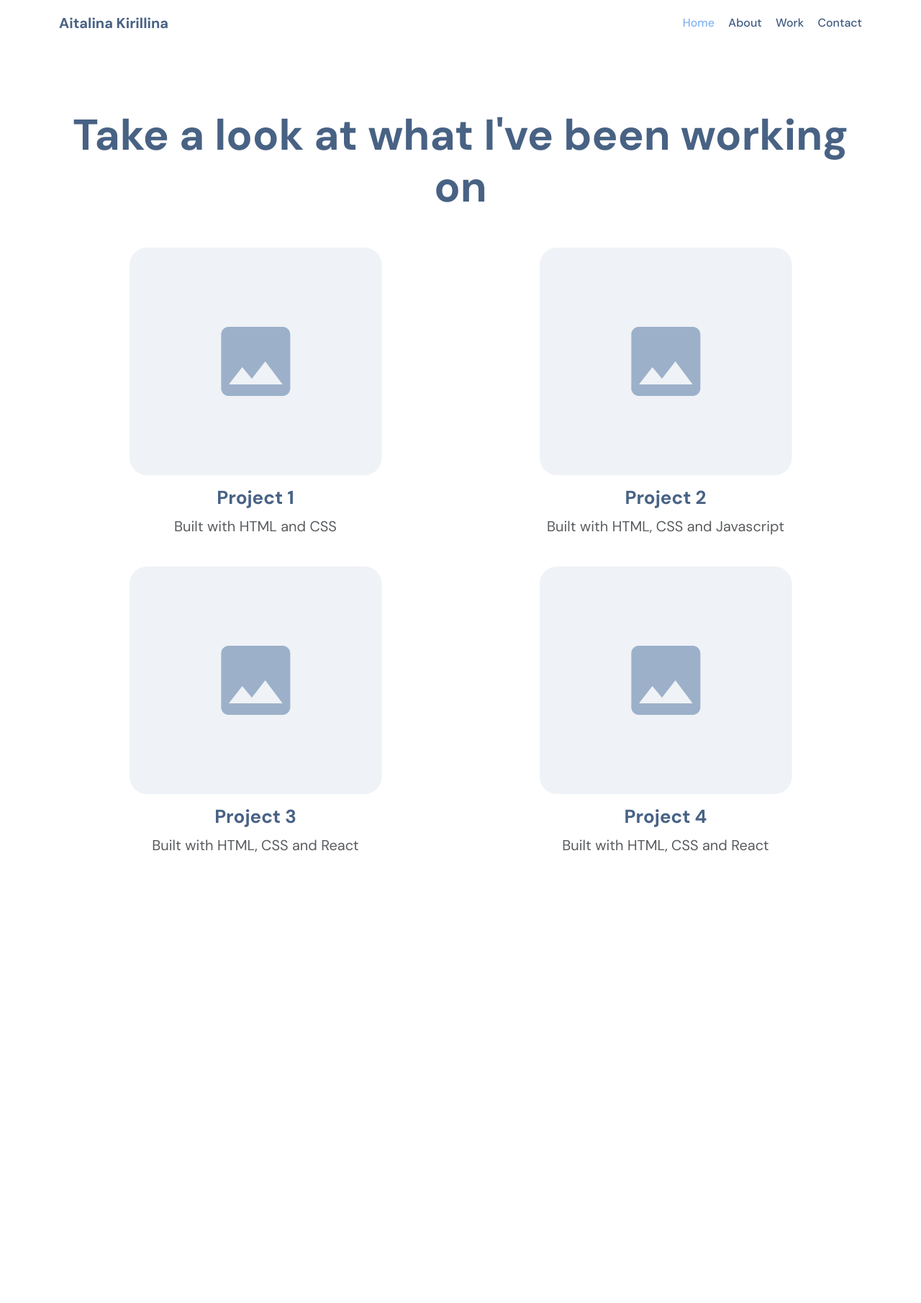
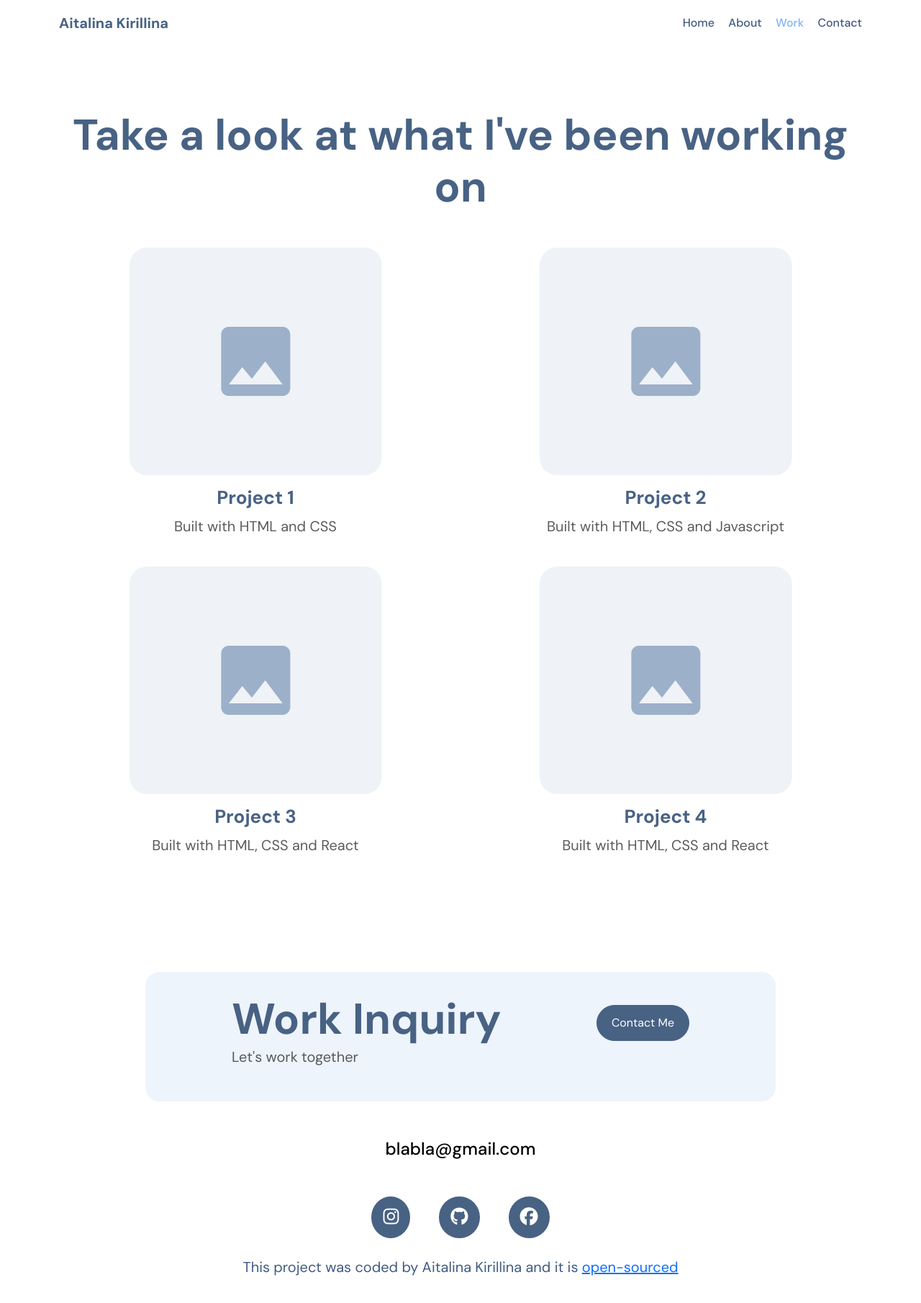
Before and after one commit to EyelidSilver/Portfolio-website-Aitalina-K, a plain HTML site: page work.html in a window 1280 px wide. Shown: the whole page at 72% size. Before the commit the page ends 1230 px from the top, so only its background shows below. Drawn offline with nearby package versions, Linux system fonts and the light colour scheme.

Commit message:
Made the website SEO friendly and fixed the navigation and links

```diff
--- a/styles/portfolio.css
+++ b/styles/portfolio.css
@@ -235,6 +235,10 @@ footer .social-links a:hover {
     margin: 0 auto;
     width: 190px;
   }
+
+  footer .contact-box {
+    margin: 20px;
+  }
 }
 
 @media (max-width: 600px) {
--- a/work.html
+++ b/work.html
@@ -3,7 +3,8 @@
   <head>
     <meta charset="utf-8" />
     <meta name="viewport" content="width=device-width, initial-scale=1" />
-    <title>Portfolio project</title>
+    <meta name="description" content="Check Aitalina's Work on this page">
+    <title>Aitalina K - Work</title>
     <link
       href="https://cdn.jsdelivr.net/npm/bootstrap@5.3.0-alpha2/dist/css/bootstrap.min.css"
       rel="stylesheet"
@@ -31,12 +32,14 @@
         >
 
         <ul>
+          <li>
+            <a href="/" title="Homapage">Home</a>
+          </li>
+          <li><a href="/about.html" title="About Aitalina">About</a></li>
           <li class="active">
-            <a href="/">Home</a>
+            <a href="/work.html" title="Aitalina's Work">Work</a>
           </li>
-          <li><a href="/about.html">About</a></li>
-          <li><a href="/work.html">Work</a></li>
-          <li><a href="/contact.html">Contact</a></li>
+          <li><a href="/contact.html" title="Contact Aitalina">Contact</a></li>
         </ul>
       </nav>
     </div>
@@ -85,8 +88,59 @@
           <p class="text-center text-muted">Built with HTML, CSS and React</p>
         </div>
       </div>
+      <footer>
+        <div
+          class="contact-box d-flex justify-content-between mb-5 d-none d-md-flex"
+        >
+          <div>
+            <h1>Work Inquiry</h1>
+            <p class="text-muted">Let's work together</p>
+          </div>
+          <div>
+            <a
+              href="/contact.html"
+              target="_blank"
+              class="btn btn-branding"
+              title="Contact Aitalina"
+            >
+              Contact Me
+            </a>
+          </div>
+        </div>
+        <div class="d-flex justify-content-center mb-5">
+          <a
+            href="mailto:blabla@gmail.com"
+            class="email-link"
+            title="Email Aitalina"
+            >blabla@gmail.com</a
+          >
+        </div>
+
+        <div class="social-links d-flex justify-content-center">
+          <a href="instagram.com" title="Instagram Profile"
+            ><i class="fa-brands fa-instagram"></i
+          ></a>
+          <a
+            href="https://github.com/EyelidSilver"
+            target="_blank"
+            title="GitHub Profile"
+            ><i class="fa-brands fa-github"></i
+          ></a>
+          <a href="facebook.com" title="Facebook Profile"
+            ><i class="fa-brands fa-facebook"></i
+          ></a>
+        </div>
+        <p class="text-center mt-4">
+          This project was coded by Aitalina Kirillina and it is
+          <a
+            href="https://github.com/EyelidSilver/Portfolio-website-Aitalina-K"
+            target="_blank"
+            title="the link to this project"
+            >open-sourced</a
+          >
+        </p>
+      </footer>
     </div>
-
     <script
       src="https://cdn.jsdelivr.net/npm/bootstrap@5.3.0-alpha2/dist/js/bootstrap.bundle.min.js"
       integrity="sha384-qKXV1j0HvMUeCBQ+QVp7JcfGl760yU08IQ+GpUo5hlbpg51QRiuqHAJz8+BrxE/N"
```
Also changed, not shown: about.html (+35 -8 lines), contact.html (+33 -6 lines), index.html (+60 -23 lines).
